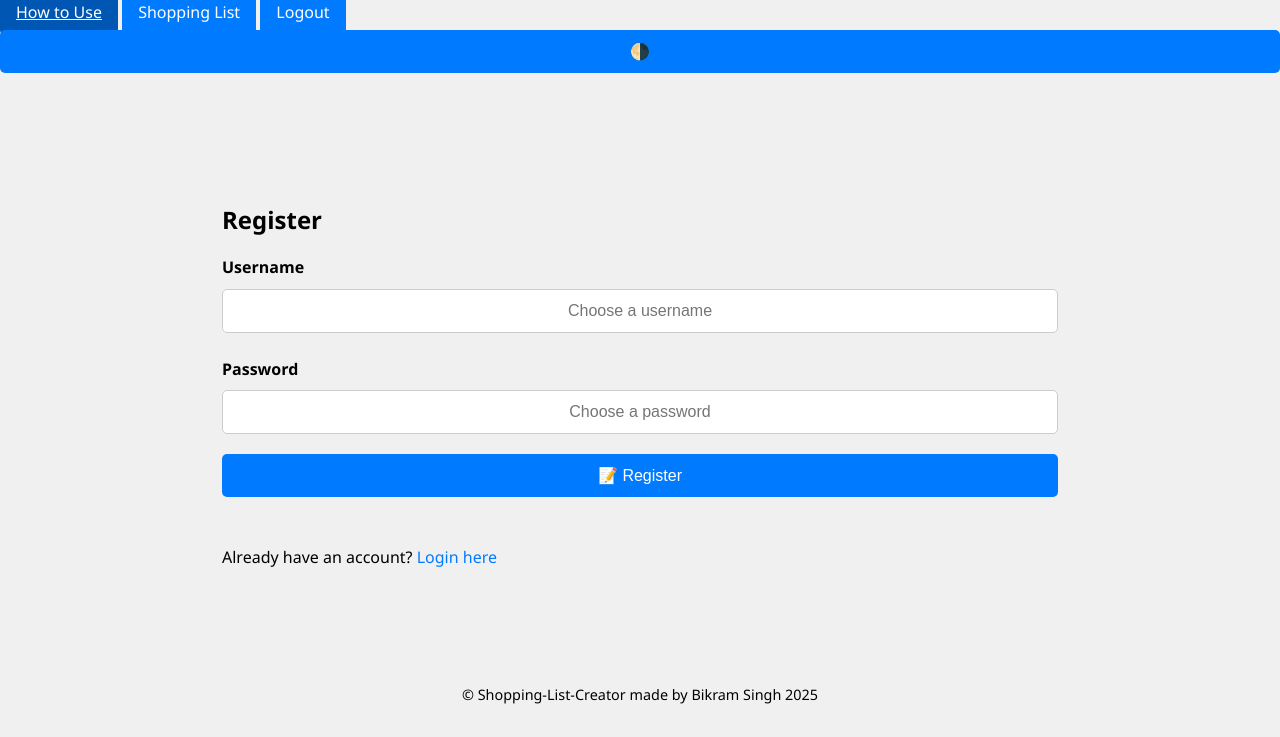
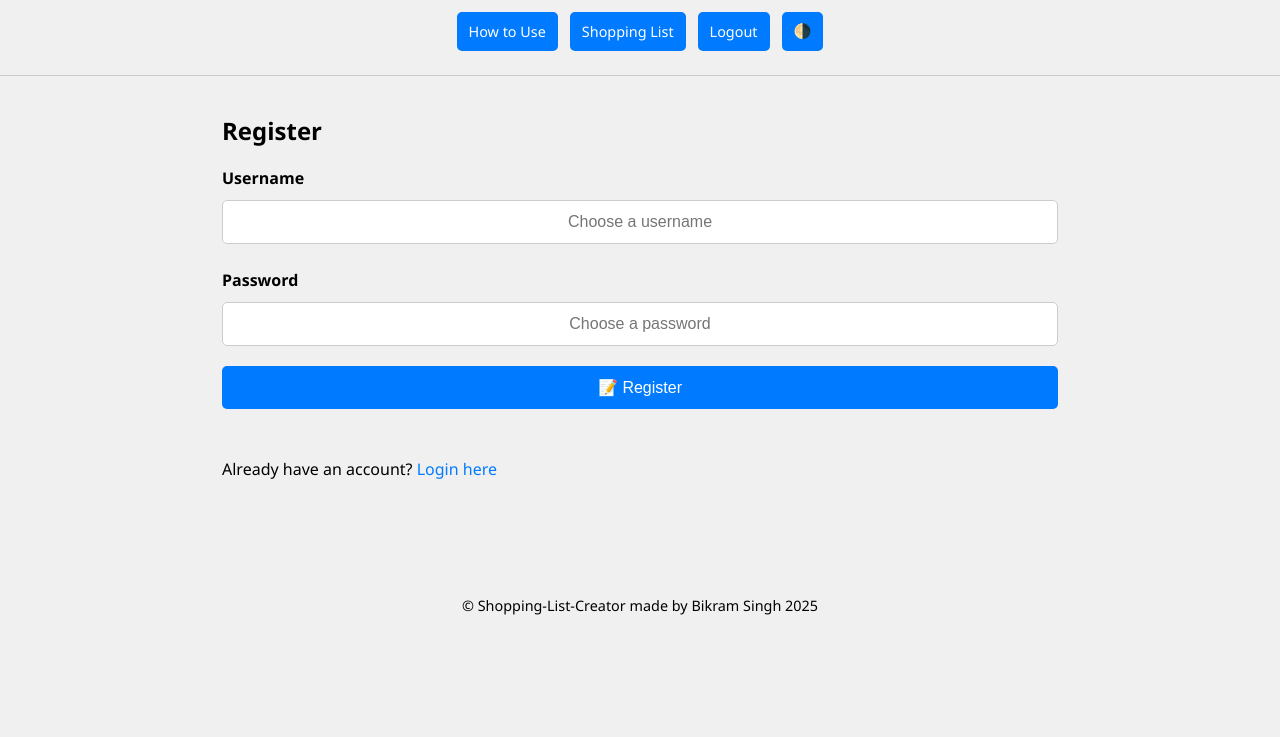
Before and after one commit to BikramSingh1989/Shopping-List-Creator, a Flask app: page /register in a window 1280 px wide. Shown: the top 737 px of the page. Run offline with Flask 3, Linux system fonts and the light colour scheme.

Commit message:
updated base.html for consistent button styling

```diff
--- a/static/style.css
+++ b/static/style.css
@@ -81,7 +74,7 @@ input:focus, select:focus {
   box-shadow: 0 0 0 2px rgba(0, 123, 255, 0.25);
 }
 
-button, .btn, .toggle-btn {
+button, .btn {
   background-color: var(--accent);
   color: white;
   border: none;
@@ -89,9 +82,16 @@ button, .btn, .toggle-btn {
   transition: background-color 0.3s ease, transform 0.2s ease;
 }
 
-button:hover, .btn:hover, .toggle-btn:hover {
+button:hover, .btn:hover {
   background-color: var(--accent-hover);
   transform: translateY(-2px);
+}
+
+.btn.small {
+  padding: 0.5rem 0.75rem;
+  font-size: 0.9rem;
+  width: auto;
+  white-space: nowrap;
 }
 
 /* ===== Animation ===== */
@@ -104,28 +104,18 @@ button:hover, .btn:hover, .toggle-btn:hover {
   to { opacity: 1; }
 }
 
-/* ===== Top Navigation Buttons (3x3 Grid) ===== */
+/* ===== Top Navigation Buttons ===== */
 .top-right-buttons {
   position: fixed;
   top: 0;
   width: 100%;
   background-color: var(--bg);
-  padding: 0.5rem 0.75rem;
-  display: grid;
-  grid-template-columns: repeat(3, 1fr);
-  gap: 0.5rem;
+  padding: 0.5rem 1rem;
+  display: flex;
+  justify-content: center;
+  gap: 0.75rem;
   z-index: 1000;
   border-bottom: 1px solid #ccc;
-}
-
-.top-right-buttons .btn.small,
-.top-right-buttons .toggle-btn {
-  font-size: 0.9rem;
-  padding: 0.5rem;
-  width: 100%;
-  white-space: nowrap;
-  border-radius: 5px;
-  text-align: center;
 }
 
 /* ===== Inventory Item Card ===== */
--- a/templates/base.html
+++ b/templates/base.html
@@ -9,11 +9,11 @@
 
 <body>
   <!-- Top Navigation Bar -->
-  <div class="top-nav">
+  <div class="top-right-buttons">
     <a href="/how-to-use" class="btn small">How to Use</a>
-  <a href="/shopping-list" class="btn small">Shopping List</a>
-  <a href="/logout" class="btn small">Logout</a>
-  <button class="btn small toggle-btn" onclick="toggleTheme()">🌗</button>
+    <a href="/shopping-list" class="btn small">Shopping List</a>
+    <a href="/logout" class="btn small">Logout</a>
+    <button class="btn small" onclick="toggleTheme()">🌗</button>
   </div>
 
   <!-- Main Container -->
```
Also changed, not shown: other parts of static/style.css (+18 -11 lines).
